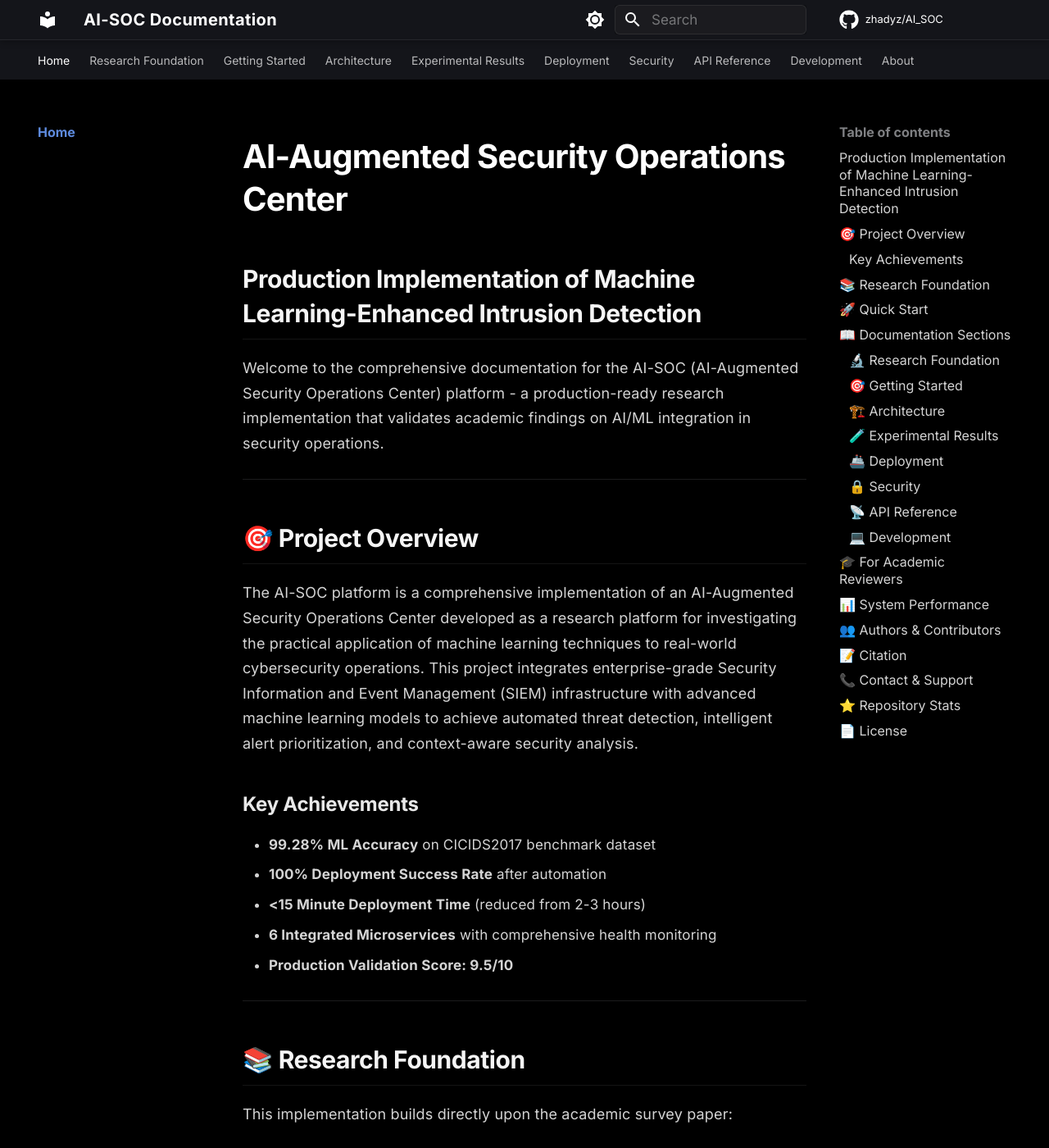
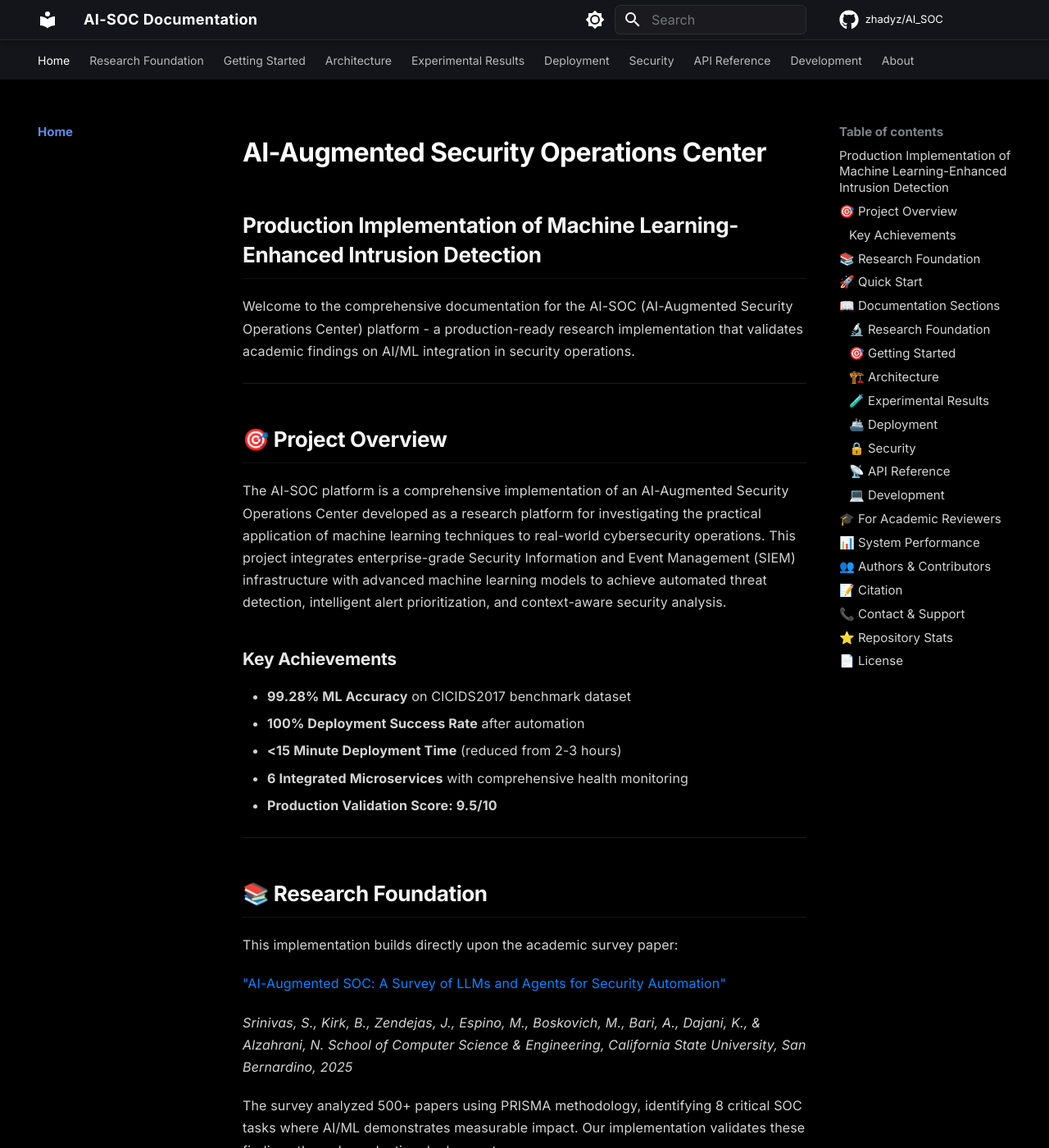
Before and after one commit to zhadyz/AI_SOC, an MkDocs documentation site: the page built from docs/index.md, in a window 1280 px wide and 1400 px high. Shown: the whole window at 82% size. Built offline with MkDocs 1.6.1 and Material for MkDocs 9.7.7, drawn with Linux system fonts in a browser that asks for light colours; some web fonts are replaced; comment, search, counter and statistics services are not loaded.

Commit message:
Typography: Refined to Elegant Compact Scale
Reduced all font sizes for sophisticated, Apple-like aesthetic:

Typography Scale Adjustments:
- Base text: 0.8rem (down from 0.9rem)
- H1: 1.6rem (more compact, elegant)
- H2: 1.3rem (refined proportion)
- H3: 1.05rem (subtle hierarchy)
- H4: 0.95rem (compact)
- Navigation: 0.75rem (sleek sidebar)
- Header title: 0.9rem (refined)
- Search input: 0.8rem (consistent)

Visual Refinements:
- Tighter list spacing (0.3rem between items)
- Compact blockquotes
- Smaller admonitions
- Enhanced line-height (1.7) for readability
- Maintained letter-spacing for elegance

Result: Sophisticated, classy, refined aesthetic
Smaller text = more elegant, Apple-inspired design
Still readable with proper line-height and spacing

🤖 Generated with Claude Code
Co-Authored-By: Claude <noreply@anthropic.com>

```diff
--- a/docs/stylesheets/custom.css
+++ b/docs/stylesheets/custom.css
@@ -2,16 +2,16 @@
 /* Inspired by Apple's refined aesthetic */
 
 :root {
-  /* Refined Typography Scale */
-  --md-text-font-size: 0.9rem;
-  --md-typeset-h1-font-size: 2.0rem;
-  --md-typeset-h2-font-size: 1.5rem;
-  --md-typeset-h3-font-size: 1.2rem;
-  --md-typeset-h4-font-size: 1.05rem;
-  --md-typeset-h5-font-size: 0.95rem;
+  /* Refined Typography Scale - Elegant & Compact */
+  --md-text-font-size: 0.8rem;
+  --md-typeset-h1-font-size: 1.6rem;
+  --md-typeset-h2-font-size: 1.3rem;
+  --md-typeset-h3-font-size: 1.05rem;
+  --md-typeset-h4-font-size: 0.95rem;
+  --md-typeset-h5-font-size: 0.85rem;
 
   /* Premium spacing */
-  --md-typeset-line-height: 1.65;
+  --md-typeset-line-height: 1.7;
   --md-typeset-letter-spacing: 0.01em;
 }
 
@@ -112,8 +112,9 @@
 /* Refined Paragraphs */
 .md-typeset p {
   margin-bottom: 1rem;
-  font-size: 0.9rem;
+  font-size: 0.8rem;
   line-height: 1.7;
+  font-weight: 400;
 }
 
 /* Ensure readable text in light mode */
@@ -188,13 +189,13 @@
 /* Refined Lists */
 .md-typeset ul,
 .md-typeset ol {
-  font-size: 0.85rem;
+  font-size: 0.8rem;
   line-height: 1.7;
 }
 
 .md-typeset ul li,
 .md-typeset ol li {
-  margin-bottom: 0.4rem;
+  margin-bottom: 0.3rem;
 }
 
 /* Elegant Blockquotes */
@@ -204,7 +205,7 @@
   padding: 1rem 1.25rem;
   margin: 1.5rem 0;
   border-radius: 4px;
-  font-size: 0.85rem;
+  font-size: 0.8rem;
   color: #c8c8c8;
 }
 
@@ -225,7 +226,7 @@
 
 /* Navigation Refinements */
 .md-nav {
-  font-size: 0.8rem;
+  font-size: 0.75rem;
 }
 
 .md-nav__link {
@@ -250,7 +251,7 @@
 }
 
 .md-header__title {
-  font-size: 1rem;
+  font-size: 0.9rem;
   font-weight: 600;
   letter-spacing: 0.02em;
 }
@@ -266,7 +267,7 @@
 
 /* Search Refinement */
 .md-search__input {
-  font-size: 0.85rem;
+  font-size: 0.8rem;
   background-color: rgba(255, 255, 255, 0.05);
   border: 1px solid rgba(255, 255, 255, 0.08);
   border-radius: 6px;
```
